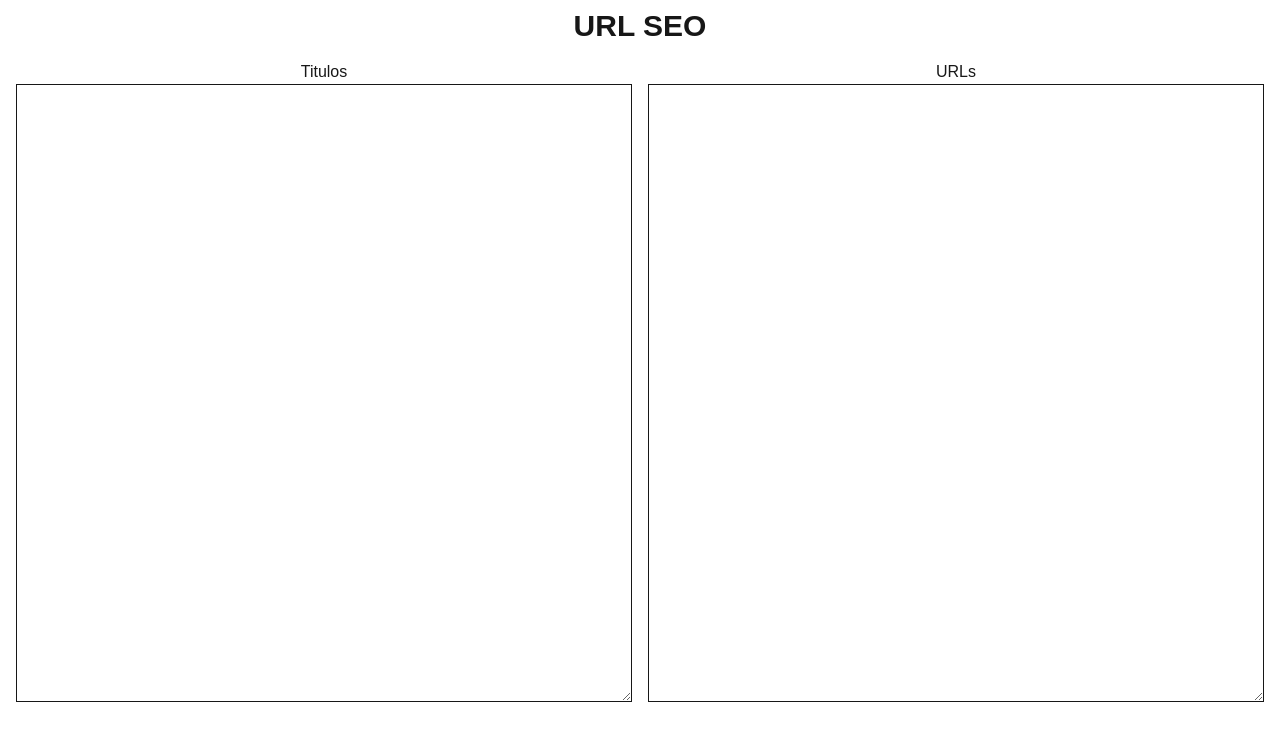
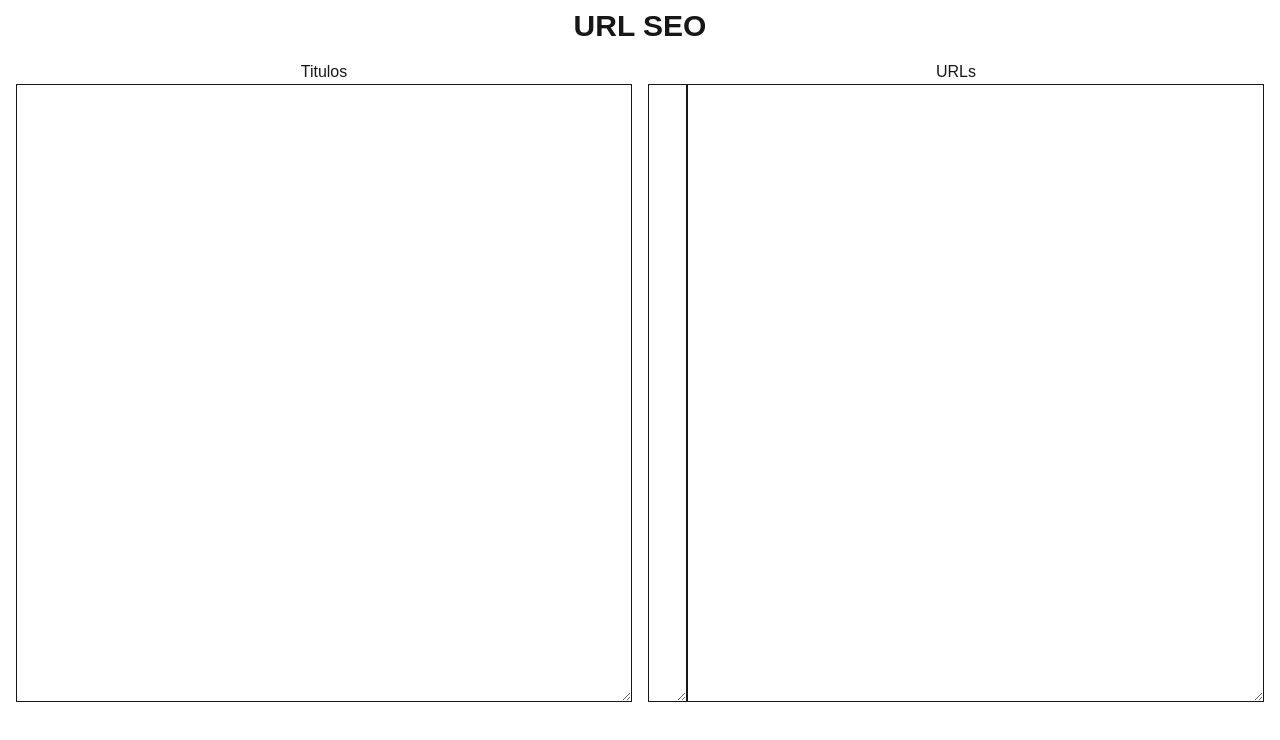
Before and after one commit to joaolboing/url-seo, a Next.js app: page /url-seo/ in a window 1280 px wide. Shown: the top 740 px of the page. Built offline with nearby package versions, Linux system fonts and the light colour scheme.

Commit message:
add url-lenght count

```diff
--- a/src/app/page.tsx
+++ b/src/app/page.tsx
@@ -7,6 +7,7 @@ export default function Home() {
 
   const titulosRef = useRef<HTMLTextAreaElement>(null)
   const urlsRef = useRef<HTMLTextAreaElement>(null)
+  const urlLenghtRef = useRef<HTMLTextAreaElement>(null)
 
   // eslint-disable-next-line @typescript-eslint/no-explicit-any
   const handleScroll = (sourceTextArea: any, targetTextArea: any) => {
@@ -22,16 +23,30 @@ export default function Home() {
   useEffect(() => {
     const titulosArea = titulosRef.current
     const urlsArea = urlsRef.current
+    const urlLenghtArea = urlLenghtRef.current
 
-    if (titulosArea && urlsArea) {
+    if (titulosArea && urlsArea && urlLenghtArea) {
       const handleScroll1 = () => handleScroll(titulosRef, urlsRef)
       const handleScroll2 = () => handleScroll(urlsRef, titulosRef)
+      const handleScroll3 = () => handleScroll(urlsRef, urlLenghtRef)
+      const handleScroll4 = () => handleScroll(titulosRef, urlLenghtRef)
+      const handleScroll5 = () => handleScroll(urlLenghtRef, urlsRef)
+      const handleScroll6 = () => handleScroll(urlLenghtRef, titulosRef)
 
       titulosArea.addEventListener('scroll', handleScroll1)
       urlsArea.addEventListener('scroll', handleScroll2)
+      urlsArea.addEventListener('scroll', handleScroll3)
+      titulosArea.addEventListener('scroll', handleScroll4)
+      urlLenghtArea.addEventListener('scroll', handleScroll5)
+      urlLenghtArea.addEventListener('scroll', handleScroll6)
+
       return () => {
         titulosArea.removeEventListener('scroll', handleScroll1)
         urlsArea.removeEventListener('scroll', handleScroll2)
+        urlsArea.removeEventListener('scroll', handleScroll3)
+        titulosArea.removeEventListener('scroll', handleScroll4)
+        urlLenghtArea.removeEventListener('scroll', handleScroll5)
+        urlLenghtArea.removeEventListener('scroll', handleScroll6)
       }
     }
   })
@@ -69,12 +84,20 @@ export default function Home() {
         </div>
         <div className="flex flex-col text-center">
           <label>URLs</label>
-          <textarea
-            ref={urlsRef}
-            rows={rows}
-            value={urls.join('\n')}
-            className="border p-2"
-          ></textarea>
+          <div className="grid grid-cols-16">
+            <textarea
+              ref={urlLenghtRef}
+              rows={rows}
+              value={urls.map((url) => url.length).join('\n')}
+              className="border p-2 col-span-1 overflow-hidden text-right"
+            ></textarea>
+            <textarea
+              ref={urlsRef}
+              rows={rows}
+              value={urls.join('\n')}
+              className="border p-2 col-span-[15]"
+            ></textarea>
+          </div>
         </div>
       </div>
     </div>
```
